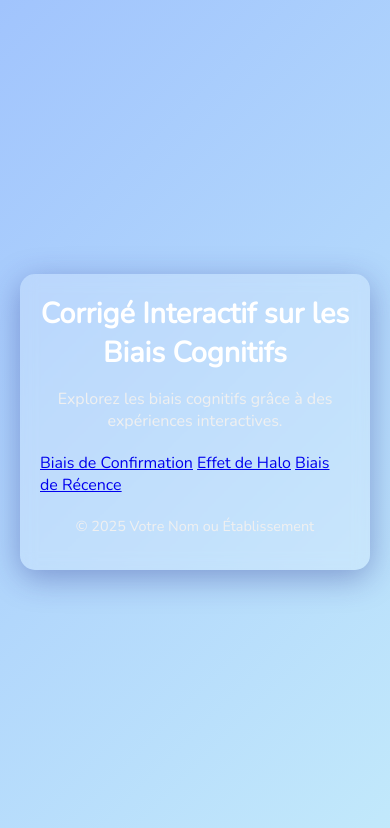
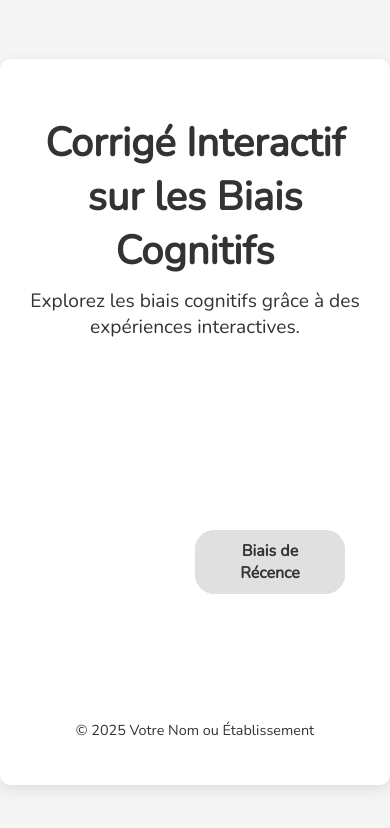
Before and after one commit to SbTchR/biaiscognitifs, a plain HTML site: page index.html in a window 390 px wide. Drawn offline with nearby package versions, Linux system fonts and the light colour scheme; a script that the page names is missing.

Commit message:
Update styles.css

```diff
--- a/styles.css
+++ b/styles.css
@@ -1,103 +1,77 @@
 /* styles.css */
-/* Global styles */
+
+/* Styles globaux */
 body {
   margin: 0;
   padding: 0;
   font-family: 'Nunito', sans-serif;
-  /* Dégradé de bleu clair pour le fond */
-  background: linear-gradient(135deg, #a1c4fd, #c2e9fb);
+  background: #f5f5f5; /* Fond clair */
+  color: #333; /* Texte sombre pour une lisibilité optimale */
   display: flex;
   align-items: center;
   justify-content: center;
   min-height: 100vh;
 }
 
-/* Container principal avec effet glassmorphism */
+/* Conteneur principal avec fond blanc et ombre subtile */
 .container {
-  background: rgba(255, 255, 255, 0.2);
-  border-radius: 15px;
-  box-shadow: 0 8px 32px 0 rgba(31, 38, 135, 0.37);
-  backdrop-filter: blur(8px);
-  -webkit-backdrop-filter: blur(8px);
-  padding: 20px;
+  background: #fff;
+  border-radius: 10px;
+  box-shadow: 0 4px 15px rgba(0, 0, 0, 0.1);
+  padding: 30px;
+  width: 90%;
   max-width: 900px;
-  width: 90%;
-  margin: 20px;
+  text-align: center;
 }
 
-/* Styles de l'en-tête */
-.header {
-  text-align: center;
-  margin-bottom: 20px;
+/* En-tête */
+.header h1 {
+  margin-bottom: 10px;
+  font-size: 2.5em;
+}
+.header p {
+  margin: 0;
+  font-size: 1.2em;
 }
 
-.header h1 {
-  margin: 0;
-  font-size: 2em;
-  color: #ffffff;
+/* Menu mind map */
+.mindmap-menu {
+  position: relative;
+  width: 400px;
+  height: 400px;
+  margin: 40px auto;
 }
 
-.header p {
-  font-size: 1.2em;
-  color: #f0f0f0;
+/* Chaque élément du mind map (lien du menu) */
+.mindmap-item {
+  position: absolute;
+  left: 50%;
+  top: 50%;
+  /* La position sera définie via JavaScript selon l'angle */
+  background: #e0e0e0;
+  color: #333;
+  padding: 10px 15px;
+  border-radius: 20px;
+  text-decoration: none;
+  font-weight: bold;
+  transition: transform 0.3s ease, background 0.3s ease;
 }
 
-/* Styles du contenu principal */
-.main-content {
-  margin: 20px 0;
+/* Effet au survol (légère augmentation du rayon) */
+.mindmap-item:hover {
+  background: #c0c0c0;
 }
 
-/* Navigation sous forme de liens cliquables */
-.theme-links ul {
-  list-style: none;
-  padding: 0;
-  display: flex;
-  flex-direction: column;
-  align-items: center;
-}
-
-.theme-links li {
-  margin: 10px 0;
-}
-
-.theme-links a {
-  text-decoration: none;
-  color: #ffffff;
-  background: rgba(255, 255, 255, 0.3);
-  padding: 10px 20px;
-  border-radius: 8px;
-  transition: background 0.3s ease, transform 0.3s ease;
-}
-
-/* Effet au survol sur les liens */
-.theme-links a:hover {
-  background: rgba(255, 255, 255, 0.5);
-  transform: scale(1.05);
-}
-
-/* Styles du pied de page */
+/* Pied de page */
 .footer {
-  text-align: center;
-  margin-top: 20px;
-  color: #f0f0f0;
+  margin-top: 40px;
   font-size: 0.9em;
 }
 
-/* Responsive design pour les petits écrans */
+/* Adaptation responsive */
 @media (max-width: 768px) {
-  .container {
-    width: 95%;
-  }
-
-  .header h1 {
-    font-size: 1.8em;
-  }
-
-  .header p {
-    font-size: 1em;
-  }
-
-  .theme-links a {
-    padding: 8px 16px;
+  .mindmap-menu {
+    width: 300px;
+    height: 300px;
   }
 }
```
